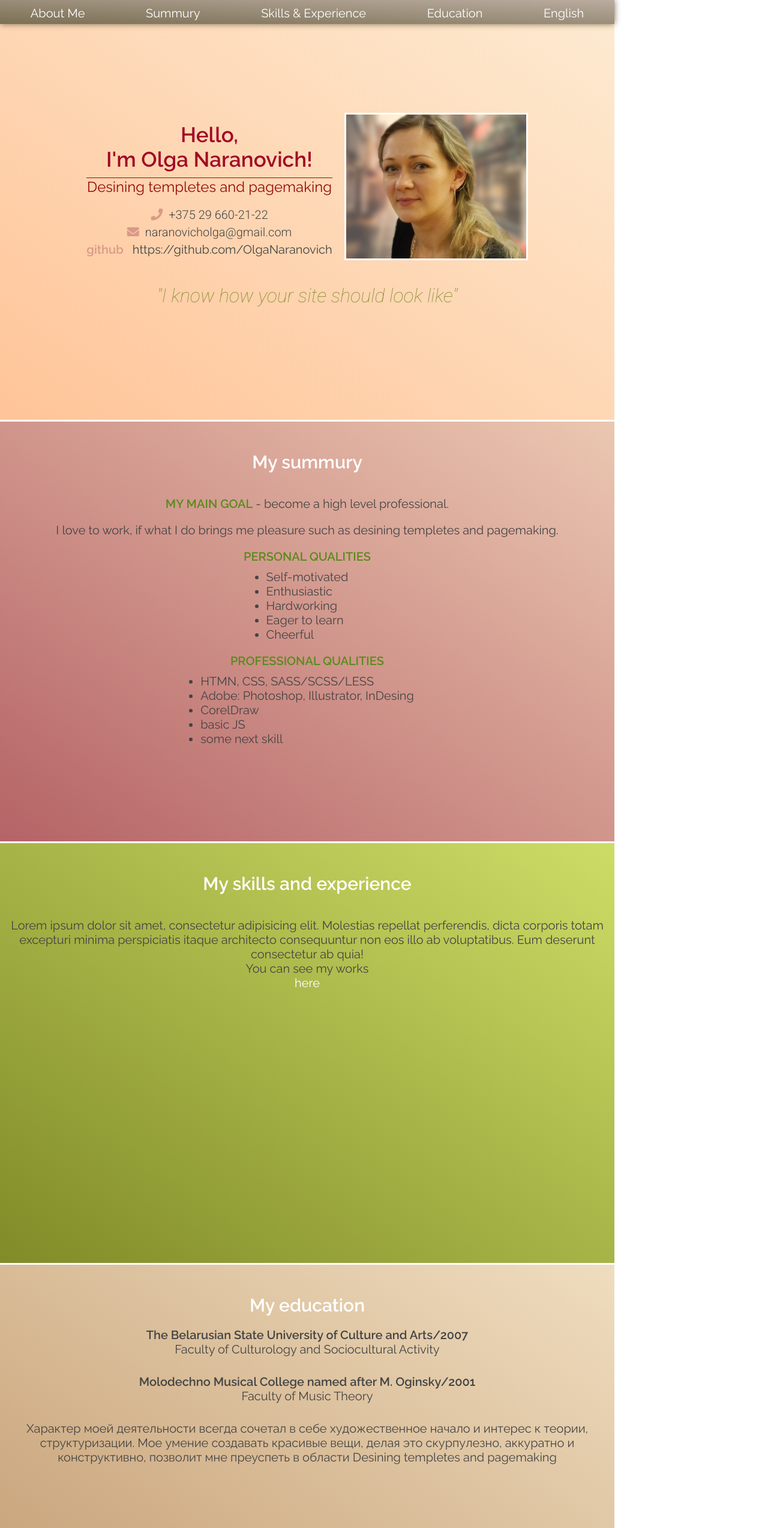
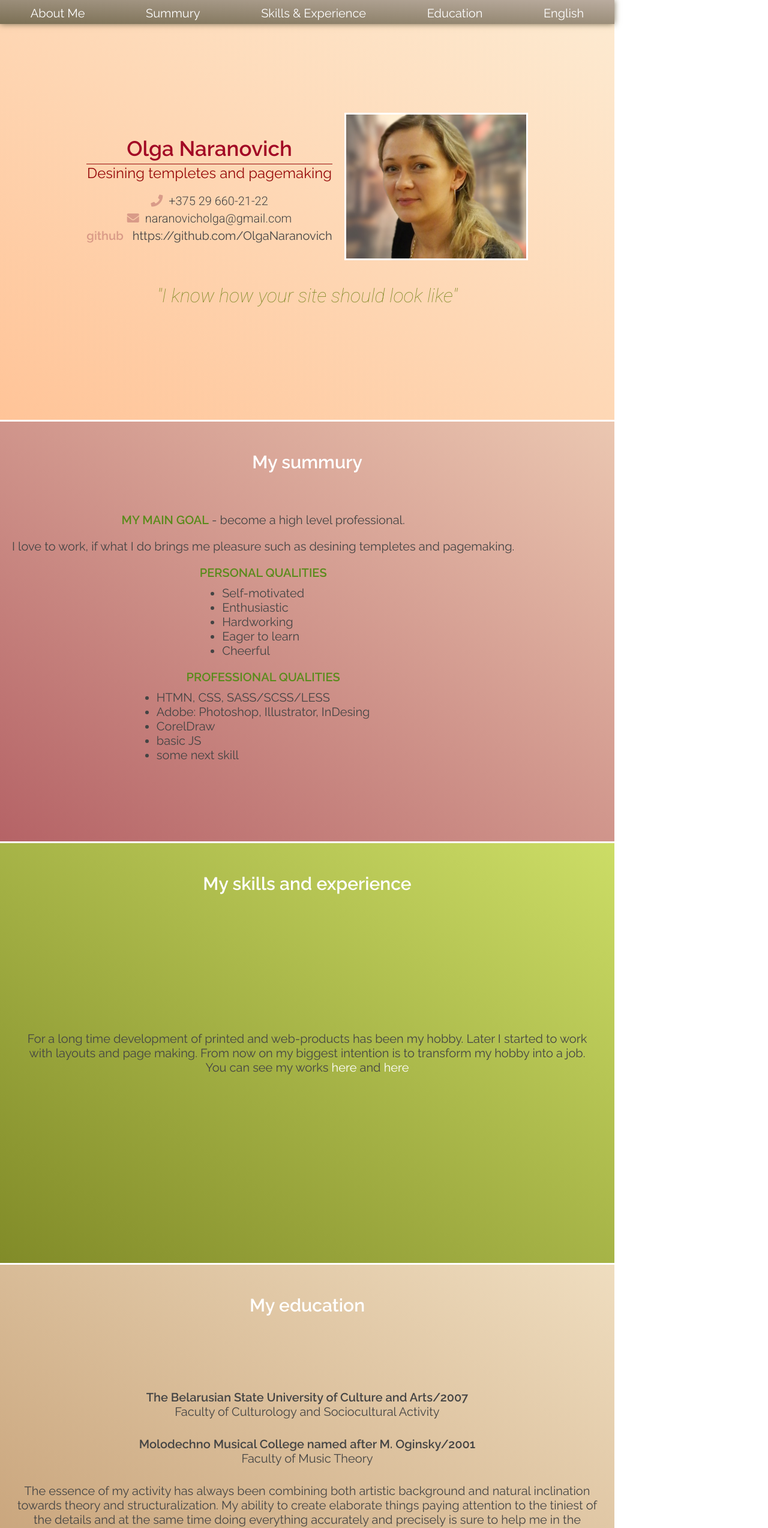
Before and after one commit to OlgaNaranovich/rsschool-codejam1-cv, a plain HTML site: page index.html in a window 1280 px wide. Shown: the top 2548 px of the page at 60% size. Drawn offline with nearby package versions, Linux system fonts and the light colour scheme.

Commit message:
feat: create section SKILLS & ENGLISH

```diff
--- a/index.css
+++ b/index.css
@@ -15,14 +15,22 @@ section {
   min-height: 600px;
   border-bottom: 3px solid white;
   padding: 50px 0;
+  display: flex;
+  position: relative;
+}
 
+section h2:not(.myName) {
+  position: absolute;
+  top: 50px;
+  left: 50%;
+  transform: translate(-50%);
 }
 
 .content {
   display: flex;
   flex-direction: column;
   justify-content: center;
-  margin: 20px 0;
+  margin: 20px 20px;
 }
 
 ul {
@@ -51,6 +59,7 @@ header {
   top: 0;
   left: 0;
   box-shadow: 0 0 10px #7b6f54;
+  z-index: 10;
 }
 
 .nav {
@@ -112,7 +121,7 @@ header {
 
 .about h2 {
   font-size: 35px;
-  padding: 10px;
+  padding: 10px 0 5px;
   color: #a20925;
 }
 
@@ -183,6 +192,20 @@ header {
   margin: 0 auto 30px auto;
 }
 
+/*.education__content {
+  margin: auto;
+}*/
+
+/*ENGLISH*/
 .english {
   background: linear-gradient(to top right, #6a0923, #ae4e54);
 }
+
+.english p {
+  color: #ffffff;
+  margin: 40px;
+}
+
+.english strong {
+  color: #ffffff;
+}
--- a/index.html
+++ b/index.html
@@ -24,7 +24,7 @@
     <section id="about" class="about">
       <div class="content about__content">
         <div class="text-wrapper">
-          <h2>Hello,<br>I'm Olga Naranovich!</h2>
+          <h2 class="myName">Olga Naranovich</h2>
           <h1>Desining templetes and pagemaking</h1>
 
           <div class="phone"><i class="fa fa-phone" aria-hidden="true"></i>+375 29 660-21-22</div>
@@ -68,8 +68,8 @@
       <h2>My skills and experience</h2>
       <div class="content skills__content">
         <div class="content">
-          <p>Lorem ipsum dolor sit amet, consectetur adipisicing elit. Molestias repellat perferendis, dicta corporis totam excepturi minima perspiciatis itaque architecto consequuntur non eos illo ab voluptatibus. Eum deserunt consectetur ab quia!</p>
-          <p>You can see my works </p><a href="#">here</a>
+          <p>For a long time development of printed and web-products has been my hobby. Later I started to work with layouts and page making. From now on my biggest intention is to transform my hobby into a job.</p>
+          <p>You can see my works <a href="https://github.com/OlgaNaranovich/talle_fino">here</a> and <a href="https://github.com/OlgaNaranovich/blin">here</a></p>
         </div>
       </div>
     </section>
@@ -80,15 +80,14 @@
         <p>Faculty of Culturology and Sociocultural Activity</p>
         <strong>Molodechno Musical College named after M. Oginsky/2001</strong>
         <p>Faculty of Music Theory</p>
-        <p>Характер моей деятельности всегда сочетал в себе художественное начало и интерес к
-        теории, структуризации. Мое умение создавать красивые вещи, делая это скурпулезно,
-        аккуратно и конструктивно, позволит мне преуспеть в области Desining templetes and pagemaking</p>
+        <p>The essence of my activity has always been combining both artistic background and natural inclination towards theory and structuralization. My ability to create elaborate things paying attention to the tiniest of the details and at the same time doing everything accurately and precisely is sure to help me in the domain of web-design and front-end development.</p>
       </div>
     </section>
     <section id="english" class="english">
-      <h2>My english</h2>
+      <h2>My English</h2>
       <div class="content english__content">
-        <p>At the moment I am actively learning English in "English City". </p>
+        <p>I have an <strong>Elementary</strong> level in English</p>
+        <p>At the moment I am going through individual training in English at the <strong>Pre-intermediate</strong> level in the "English City". </p>
       </div>
     </section>
   </main>
```
